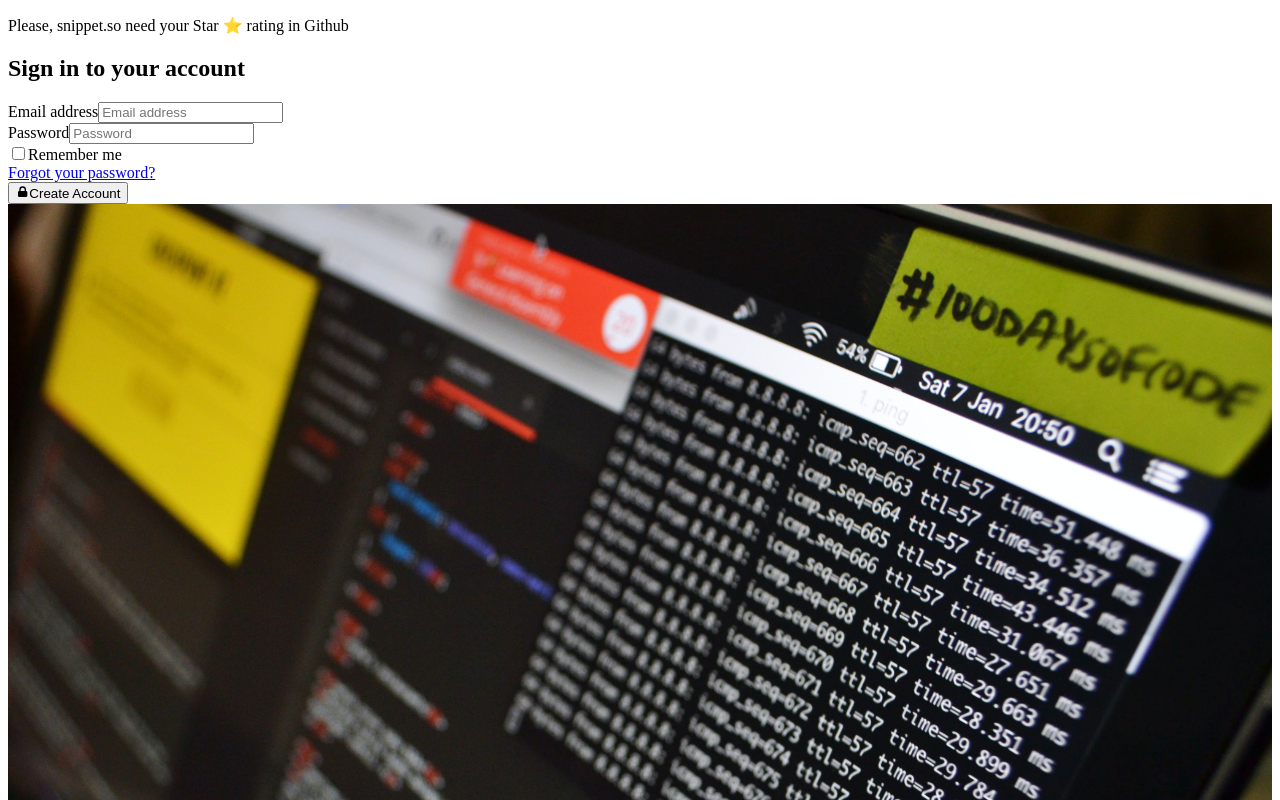
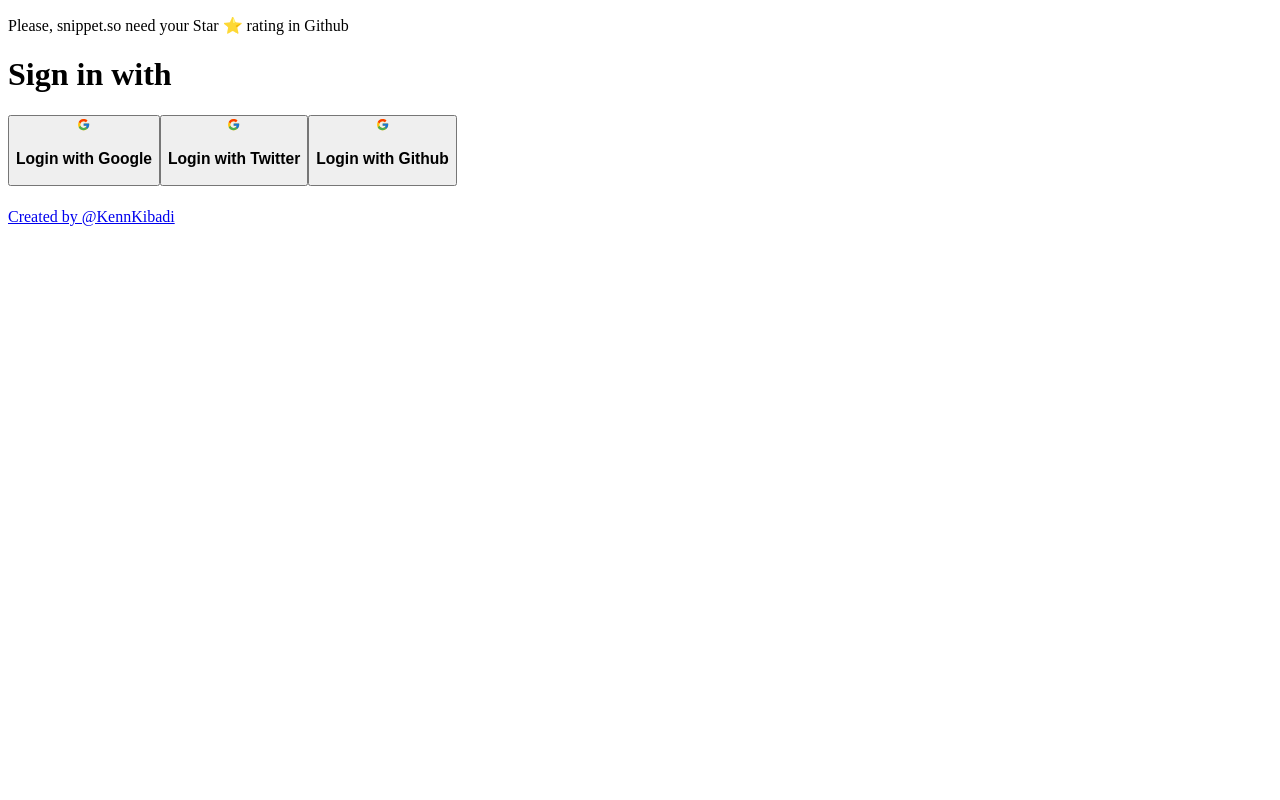
Before and after one commit to KennStack01/isnippet-app, a Next.js app: page /signup in a window 1280 px wide. Shown: the top 800 px of the page. Built offline with nearby package versions, Linux system fonts and the light colour scheme.

Commit message:
creating ui form

```diff
--- a/components/Footer.js
+++ b/components/Footer.js
@@ -5,7 +5,7 @@
     <div>
       <footer className="">
         <a
-          className="flex items-center justify-center"
+          className="flex items-center justify-center text-white"
           href="https://www.twitter.com/KennKibadi"
           target="_blank"
           rel="noopener noreferrer"
--- a/components/Layout.js
+++ b/components/Layout.js
@@ -7,10 +7,10 @@
     <div className="flex flex-col items-center justify-center min-h-screen bg-mirage-500">
       {/* We need to change the Meta Component config for pages */}
       <Meta />
-      <div className="w-full py-2 bg-mirage-500 text-white text-center shadow top-0 sticky">
+      <div className="w-full py-2 bg-mirage-500 text-white text-center text-xs md:text-md shadow top-0 sticky">
         <p> Please, snippet.so need your Star ⭐ rating in Github </p>
       </div>
-      <main className="flex flex-col items-center justify-center w-full flex-1 px-20 text-center">
+      <main className="flex flex-col items-center justify-center flex-1 mx-2 md:mx-auto text-center">
         {children}
       </main>
       <div className="flex items-center justify-center w-full h-24">
--- a/pages/signup.js
+++ b/pages/signup.js
@@ -3,11 +3,47 @@
 import ComputerCoding from "../public/SignupPicture.jpg";
 
 import { HiLockClosed } from "react-icons/hi";
+import { FcGoogle } from "react-icons/fc";
 
 export default function Signup() {
   return (
-    <div className="flex flex-row">
-      <div className="flex items-center w-1/2 justify-center rounded-lg bg-gray-50 py-8 px-4 sm:px-6 lg:px-8">
+    <div className="md:flex flex-row my-8 md:my-10 mx-3 md:mx-5">
+      <div className="items-center justify-center rounded-lg bg-gray-50 py-8 px-4 sm:px-6 lg:px-8">
+        <div>
+          <h1 className="my-3 text-center text-lg font-semibold text-gray-900">
+            Sign in with
+          </h1>
+          <div className="flex flex-col">
+            {/* Google */}
+            <button className="bg-white shadow mx-auto px-10 font-semibold py-2 my-3 rounded">
+              <div className="flex flex-row ">
+                <FcGoogle className="my-auto text-3xl" />
+                <h3 className="text-gray-800 text-md font-medium my-auto mx-2">
+                  Login with Google
+                </h3>
+              </div>
+            </button>
+            {/* Twitter */}
+            <button className="bg-white shadow mx-auto px-10 font-semibold py-2 my-3 rounded">
+              <div className="flex flex-row ">
+                <FcGoogle className="my-auto text-3xl" />
+                <h3 className="text-gray-800 text-md font-medium my-auto mx-2">
+                  Login with Twitter
+                </h3>
+              </div>
+            </button>
+            {/* Github */}
+            <button className="bg-white shadow mx-auto px-10 font-semibold py-2 my-3 rounded">
+              <div className="flex flex-row ">
+                <FcGoogle className="my-auto text-3xl" />
+                <h3 className="text-gray-800 text-md font-medium my-auto mx-2">
+                  Login with Github
+                </h3>
+              </div>
+            </button>
+          </div>
+        </div>
+
         <div className="max-w-md w-full space-y-8">
           <div>
             {/* <img
@@ -15,9 +51,9 @@
             src="https://tailwindui.com/img/logos/workflow-mark-blue-600.svg"
             alt="Workflow"
           /> */}
-            <h2 className="mt-3 text-center text-3xl font-extrabold text-gray-900">
-              Sign in to your account
-            </h2>
+            <h1 className="my-3 text-center text-xl font-semibold text-gray-900">
+              {/* Or */}
+            </h1>
             {/* <p className="mt-2 text-center text-sm text-gray-600">
             Or{" "}
             <a
@@ -28,7 +64,7 @@
             </a>
           </p> */}
           </div>
-          <form className="mt-8 space-y-6" action="#" method="POST">
+          {/* <form className="mt-8 space-y-6" action="#" method="POST">
             <input type="hidden" name="remember" defaultValue="true" />
             <div className="rounded-md shadow-sm -space-y-px">
               <div>
@@ -45,6 +81,7 @@
                   placeholder="Email address"
                 />
               </div>
+
               <div>
                 <label htmlFor="password" className="sr-only">
                   Password
@@ -101,10 +138,10 @@
                 Create Account
               </button>
             </div>
-          </form>
+          </form> */}
         </div>
       </div>
-      <div className="w-1/2">
+      {/* <div className="md:w-1/2 invisible md:visible">
         <Image
           src={ComputerCoding}
           alt="Photo by Lewis Kang'ethe Ngugi on Unsplash"
@@ -112,7 +149,7 @@
           loading="lazy"
           className=" rounded-lg"
         />
-      </div>
+      </div> */}
     </div>
   );
 }
```
Also changed, not shown: pages/landing-page/index.js (+8 -8 lines).
